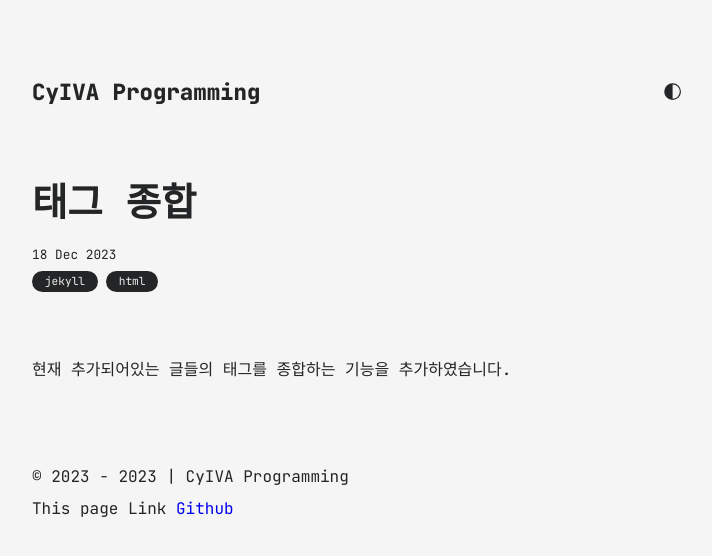
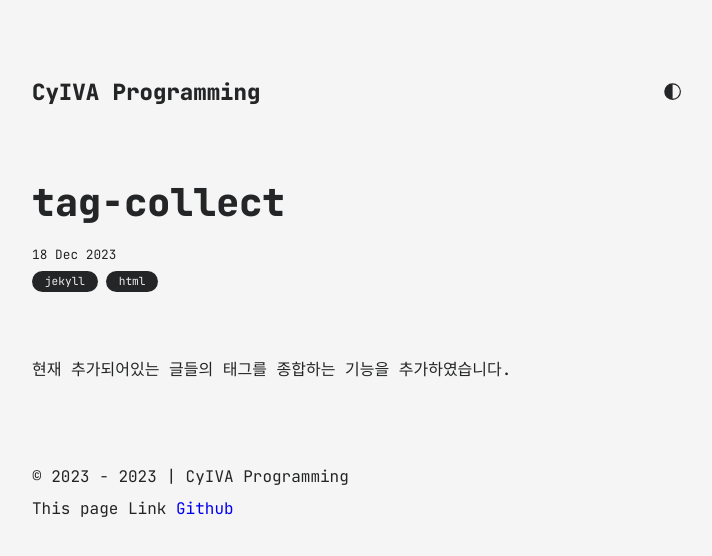
Before and after one commit to CyIVA/CyIVA.github.io, a Jekyll site: the page built from all_collections/_posts/2023-12-18-add-tag.md, in a window 1280 px wide. Shown: the top 556 px of the page, without its empty margins (283-995 px from the left). Built offline with Jekyll 4.4.1, drawn with Linux system fonts in a browser that asks for light colours.

```diff
--- a/all_collections/_posts/2023-12-18-add-tag.md
+++ b/all_collections/_posts/2023-12-18-add-tag.md
@@ -1,6 +1,6 @@
 ---
 layout: post
-title: 태그 종합
+title: tag-collect
 date: 2023-12-18
 categories: [jekyll, html]
 ---
```
Also changed, not shown: README.md.
